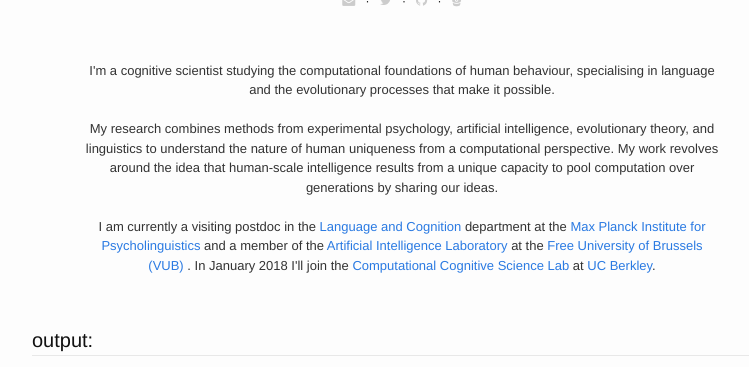
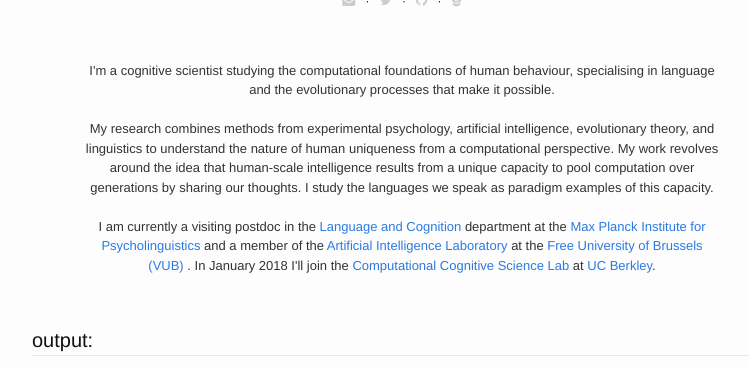
Before and after one commit to billdthompson/billdthompson.github.io, a Jekyll site: the page built from index.html, in a window 1280 px wide, cut to the strip 411-778 px from the top of the page. Shown: the whole strip, without its empty margins (238-987 px from the left). Built offline with Jekyll 4.4.1, drawn with Linux system fonts in a browser that asks for light colours; nearby versions of some CDN libraries; some web fonts are replaced.

Commit message:
blurb update

```diff
--- a/index.html
+++ b/index.html
@@ -26,7 +26,7 @@ layout: default
   <br/>
   <br/>
 
-  My research combines methods from experimental psychology, artificial intelligence, evolutionary theory, and linguistics to understand the nature of human uniqueness from a computational perspective. My work revolves around the idea that human-scale intelligence results from a unique capacity to pool computation over generations by sharing our ideas.
+  My research combines methods from experimental psychology, artificial intelligence, evolutionary theory, and linguistics to understand the nature of human uniqueness from a computational perspective. My work revolves around the idea that human-scale intelligence results from a unique capacity to pool computation over generations by sharing our thoughts. I study the languages we speak as paradigm examples of this capacity.
 
   <br/>
   <br/>
```
